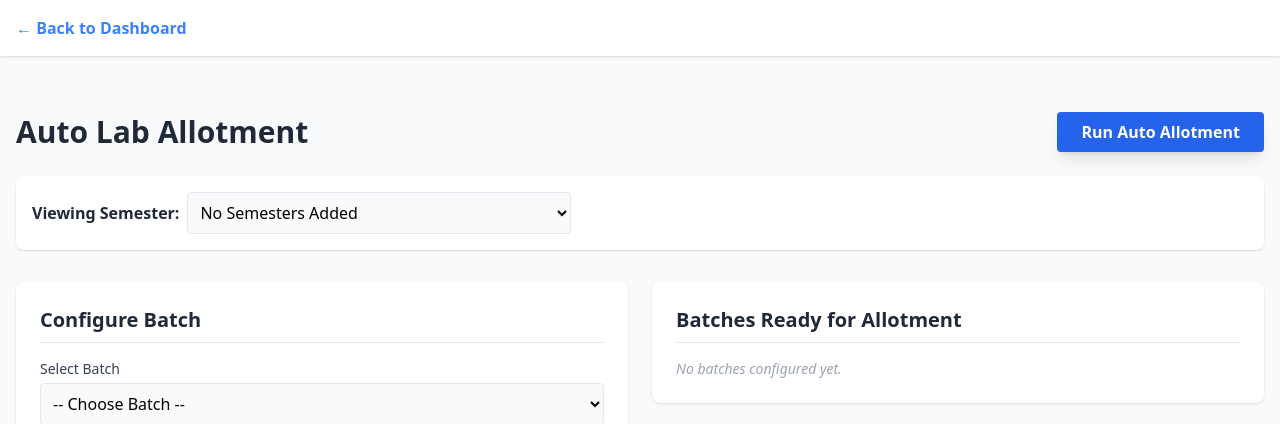
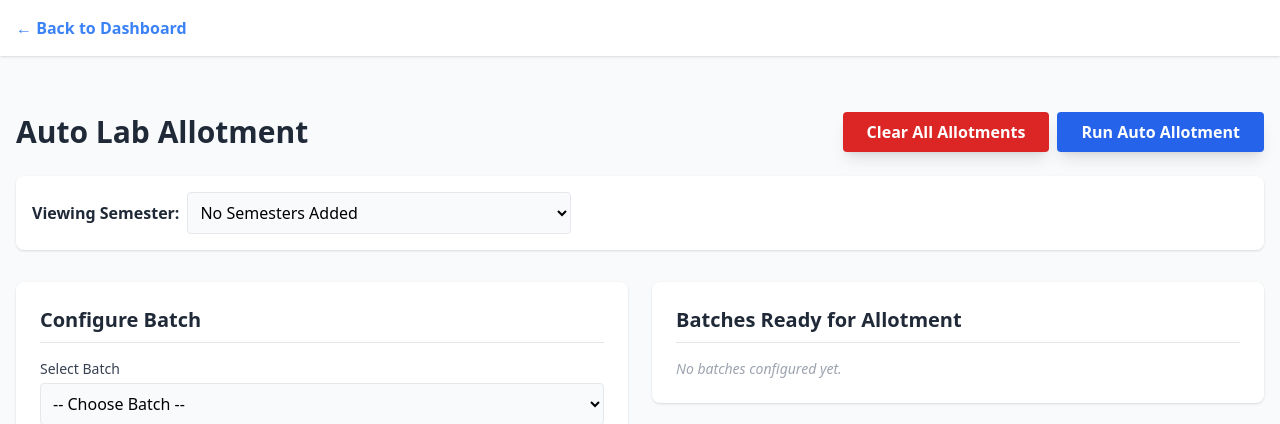
Before and after one commit to varunpnair92/timetable, a Django app: page /auto-lab-allotment/ in a window 1280 px wide. Shown: the top 424 px of the page. Run offline with Django 5.2, Linux system fonts and the light colour scheme; a user stored in the database is signed in; data comes from the database, SQL or seed files in the repository; data that the repository does not hold is empty; parts of the project's set-up code (start-up, migrations or seed data) failed here and were passed over; some libraries are stand-ins or nearby versions.

Commit message:
feat: add clear all lab allotments button to auto lab allotment page

```diff
--- a/fisat/urls.py
+++ b/fisat/urls.py
@@ -1,5 +1,5 @@
 from django.urls import path,include
-from .views import allocate_staff, timetable,allotted,delete_allotment,allot_subject_entry,timetableexcel,export_lab_allotments_csv,delete_subject_entry_view,show_google_login_page,google_auth_callback,quick_allocate,quick_delete_staff,get_free_staff,drag_action,transfer_to_staff,undo_last_action, manage_batches, subject_entry_view, get_batch_subjects, get_batch_allotments, palette_allocate, switch_semester, delete_subject_entry_ajax, auto_lab_allotment_view, api_run_auto_lab_allotment
+from .views import allocate_staff, timetable,allotted,delete_allotment,allot_subject_entry,timetableexcel,export_lab_allotments_csv,delete_subject_entry_view,show_google_login_page,google_auth_callback,quick_allocate,quick_delete_staff,get_free_staff,drag_action,transfer_to_staff,undo_last_action, manage_batches, subject_entry_view, get_batch_subjects, get_batch_allotments, palette_allocate, switch_semester, delete_subject_entry_ajax, auto_lab_allotment_view, api_run_auto_lab_allotment, api_clear_all_allotments
 from django.contrib.auth import views as auth_views
 from .views import logout_view,dashboard_view,get_allotments_by_staff,timetableexcel_combined,download_subject_entries_csv,timetable2, download_timetable_csv,edit_staff_config,apply_ai_allocation,subject_faculty_mapping,staff_subject_count,get_subject_load,get_staff_day_load,download_staff_allotment_csv,subject_wise_allocation,export_final_workload
 
@@ -69,4 +69,5 @@ path('apply_ai_allocation/', apply_ai_allocation, name='apply_ai_allocation'),
     path('api/subject_entry/delete/<int:entry_id>/', delete_subject_entry_ajax, name='delete_subject_entry_ajax'),
     path('auto-lab-allotment/', auto_lab_allotment_view, name='auto_lab_allotment'),
     path('api/run-auto-lab-allotment/', api_run_auto_lab_allotment, name='api_run_auto_lab_allotment'),
+    path('api/clear-all-allotments/', api_clear_all_allotments, name='api_clear_all_allotments'),
 ]
--- a/fisat/views.py
+++ b/fisat/views.py
@@ -2767,3 +2767,23 @@ def api_run_auto_lab_allotment(request):
         import traceback
         traceback.print_exc()
         return JsonResponse({"error": str(e)}, status=500)
+
+
+@csrf_exempt
+@login_required
+def api_clear_all_allotments(request):
+    if request.method != "POST":
+        return JsonResponse({"error": "Invalid method"}, status=400)
+
+    try:
+        dp = get_current_period(request)
+        with transaction.atomic():
+            SubjectEntry.objects.filter(period=dp).delete()
+            LabPreference.objects.filter(period=dp).delete()
+            ParallelSubjectGroup.objects.filter(period=dp).delete()
+
+        return JsonResponse({"status": "success", "message": "All lab allotments and configurations for this semester have been cleared."})
+    except Exception as e:
+        import traceback
+        traceback.print_exc()
+        return JsonResponse({"error": str(e)}, status=500)
--- a/templates/auto_lab_allotment.html
+++ b/templates/auto_lab_allotment.html
@@ -12,9 +12,14 @@
 <div class="container mx-auto px-4 py-8 max-w-7xl">
     <div class="flex justify-between items-center mb-6">
         <h1 class="text-3xl font-bold text-gray-800 dark:text-white">Auto Lab Allotment</h1>
-        <button id="runBtn" class="bg-blue-600 hover:bg-blue-700 text-white font-bold py-2 px-6 rounded shadow-lg transition duration-200 transform hover:scale-105">
-            Run Auto Allotment
-        </button>
+        <div class="flex gap-2">
+            <button id="clearAllBtn" class="bg-red-600 hover:bg-red-700 text-white font-bold py-2 px-6 rounded shadow-lg transition duration-200 transform hover:scale-105">
+                Clear All Allotments
+            </button>
+            <button id="runBtn" class="bg-blue-600 hover:bg-blue-700 text-white font-bold py-2 px-6 rounded shadow-lg transition duration-200 transform hover:scale-105">
+                Run Auto Allotment
+            </button>
+        </div>
     </div>
     <div id="allotmentResult" class="hidden mb-6 p-4 rounded-lg shadow border"></div>
 
@@ -757,6 +762,37 @@
                 btn.disabled = false;
             });
         });
+
+        // Clear All
+        document.getElementById('clearAllBtn').addEventListener('click', () => {
+            if(!confirm("WARNING: This will delete ALL lab allotments, parallel subject groups, and preferences for the entire semester. Are you sure you want to proceed?")) return;
+
+            const btn = document.getElementById('clearAllBtn');
+            btn.textContent = "Clearing...";
+            btn.disabled = true;
+
+            fetch("{% url 'api_clear_all_allotments' %}", {
+                method: "POST",
+                headers: {
+                    "Content-Type": "application/json",
+                    "X-CSRFToken": "{{ csrf_token }}"
+                }
+            }).then(res => res.json()).then(data => {
+                if(data.status === 'success') {
+                    localStorage.removeItem(LOCAL_STORAGE_KEY);
+                    alert("Allotments Cleared Successfully!");
+                    window.location.reload();
+                } else {
+                    alert("Error: " + data.error);
+                }
+            }).catch(err => {
+                alert("Network error.");
+                console.error(err);
+            }).finally(() => {
+                btn.textContent = "Clear All Allotments";
+                btn.disabled = false;
+            });
+        });
       } catch(e) {
         alert("JS Error: " + e.message);
         console.error(e);
```
